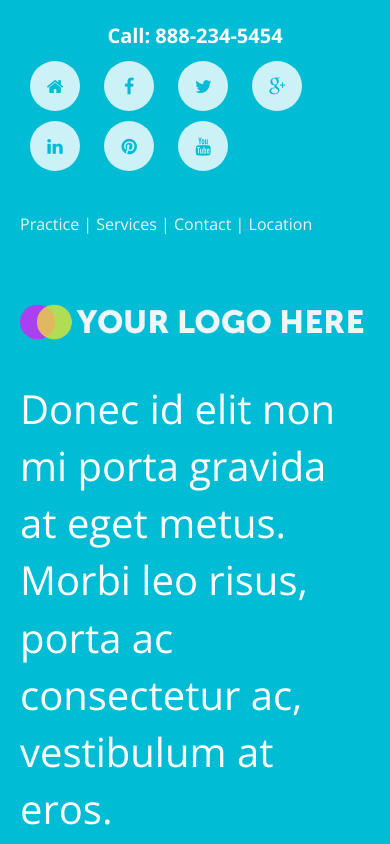
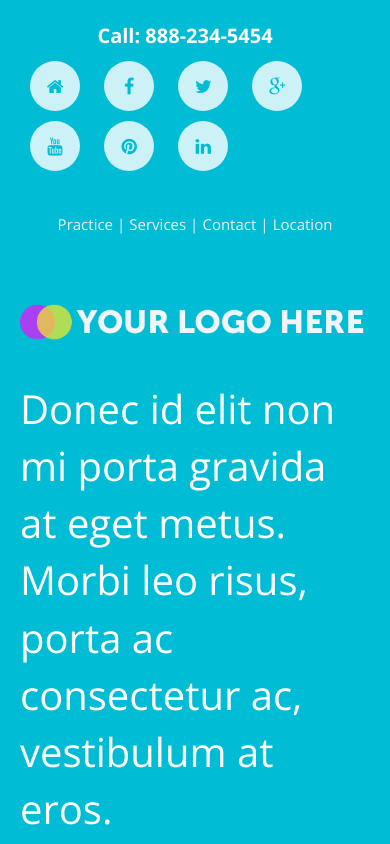
Before and after one commit to jryanad/ADLandingPage, a website: page index.html in a window 390 px wide. Shown: the top 844 px of the page. Drawn offline with nearby package versions, Linux system fonts and the light colour scheme; some packages are replaced by stand-ins of ours; a script that the page names is missing.

Commit message:
added responsive to header

```diff
--- a/css/oneframework/scss/_site-layout.scss
+++ b/css/oneframework/scss/_site-layout.scss
@@ -13,7 +13,7 @@
   padding-bottom: 100px;
 }
 
-.header-call-container   { padding: 22px 0 0; }
+.header-call-container   { padding: 22px 0 0; float: left; margin-right: 20px; }
 .header-call-container a { color: $white; font-size: 20px; font-weight: 700; }
 
 .top-social-icons        { padding: $base-padding 0; }
@@ -55,9 +55,13 @@
 .top-social-icons ul li a:hover { background-color: $white; }
 .bottom-social-icons ul li a:hover { background-color: lighten($primary-accent-color, 5%); }
 
-.jump-nav { padding: 22px 0 0;}
+.jump-nav {
+  padding: 22px 0 0;
+  float: right;
+}
 .jump-nav a {
   color: $white - 15;
+  display: inline-block;
 }
 .jump-nav a:hover {
   color: $white;
@@ -240,7 +244,7 @@ ul.product-list li i {
 
   .header-wrap { padding-bottom: 0px; }
 
-  .header-call-container { text-align: center; }
+  .header-call-container, .jump-nav { text-align: center; float: none; }
 
   .top-social-icons {
     width: auto;
@@ -276,6 +280,9 @@ ul.product-list li i {
 }
 
 @media only screen and (max-width: 479px) {
+
+  .jump-nav a { font-size: 15px;}
+
   .top-social-icons ul li a,
   .bottom-social-icons ul li a {
     margin: 0 10px 10px 10px;
--- a/index.html
+++ b/index.html
@@ -22,14 +22,11 @@
     <header class="header-wrap">
       <div class="container">
         <div class="row">
-          <div class="three columns">
+          <div class="seven columns">
             <div class="header-call-container">
               <a onClick="ga('send', 'event', 'Phone', 'Call', 'Click-to-Call');"  href="tel:888-234-5454">Call: 888-234-5454</a>
             </div>
-          </div><!-- three columns -->
-
-          <div class="five columns">
-            <div class="top-social-icons float-right clearfix">
+            <div class="top-social-icons float-left clearfix">
               <ul>
                 <li>
                   <a href="#" target="_blank">
@@ -53,7 +50,7 @@
                 </li>
                 <li>
                   <a href="#" target="_blank">
-                    <i class="fa fa-linkedin"></i>
+                    <i class="fa fa-youtube"></i>
                   </a>
                 </li>
                 <li>
@@ -63,23 +60,22 @@
                 </li>
                 <li>
                   <a href="#" target="_blank">
-                    <i class="fa fa-youtube"></i>
+                    <i class="fa fa-linkedin"></i>
                   </a>
                 </li>
+
               </ul>
             </div>
-          </div><!--/.five columns-->
-          <div class="four columns">
+          </div><!-- seven columns -->
+
+          <div class="five columns">
             <div class="jump-nav">
-
-                <a href="#practice-products">Practice <span>| </span></a>
-                 <a href="#services">Services <span>| </span></a>
-                 <a href="#contact-section">Contact <span>| </span></a>
-                 <a href="#map-wrapper">Location</a>
-
+              <a href="#practice-products">Practice <span>| </span></a>
+              <a href="#services">Services <span>| </span></a>
+              <a href="#contact-section">Contact <span>| </span></a>
+              <a href="#map-wrapper">Location</a>
             </div>
-          </div>
-
+          </div><!-- / five columns -->
         </div><!--/.row-->
 
         <div class="row">
```
Also changed, not shown: css/oneframework/oneframework.css, css/oneframework/oneframework.min.css.
